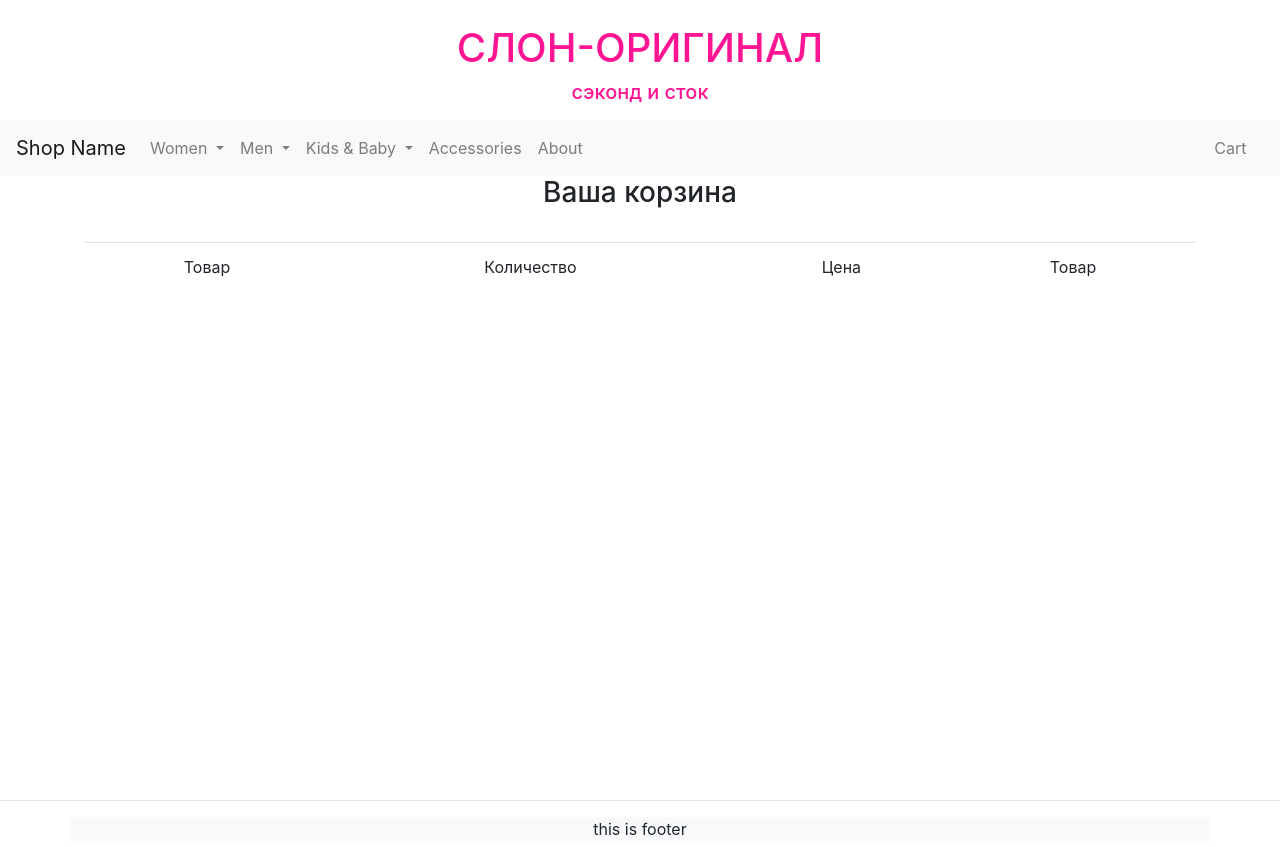
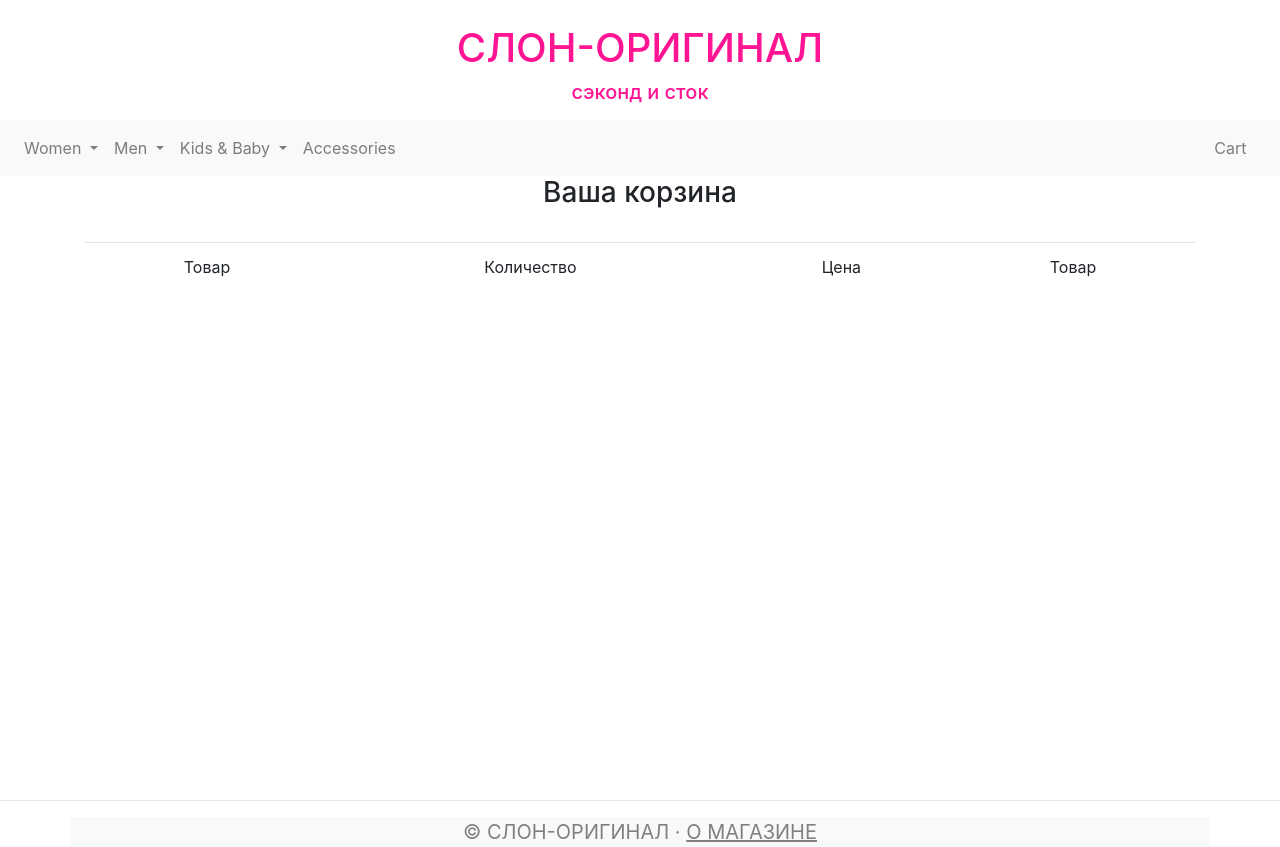
Before and after one commit to algorithm-ssau/clothes-catalogue, a Django app: page /cart/ in a window 1280 px wide. Run offline with Django 3.2, Linux system fonts and the light colour scheme; data that the repository does not hold is empty; some libraries are stand-ins or nearby versions.

Commit message:
изменён футер
в футер из dropdown-item вынесена ссылка на about.html и добавлен копирайт

```diff
--- a/mysite/clothes/static/clothes/style.css
+++ b/mysite/clothes/static/clothes/style.css
@@ -1,19 +1,39 @@
 a {
-    	color: deeppink;
+    color: deeppink;
 }
 
-a.main_title:hover {
+a:hover {
+	color: #fff;
+    background: deeppink;
 	text-decoration: none;
-    	color: #fff;
-    	background: #e24486;
+}
+
+.copyright {
+	color: grey;
+	font-size: 20px;
+	text-align: center;
+	text-transform: uppercase;
+}
+
+#copyright_link {
+	color: grey;
+	text-decoration: underline;
+}
+
+#copyright_link:hover {
+	color: black;
+	text-decoration: underline;
+	background: inherit;
 }
 
 .dropdown:hover .dropdown-menu {
-  display: block;
-   }
+	display: block;
+}
+
 .nav navbar-nav navbar-right {
-float: right;
+	float: right;
 }
+
 .nav-item{
-float: right;
+	float: right;
 }
--- a/mysite/clothes/templates/base.html
+++ b/mysite/clothes/templates/base.html
@@ -1,12 +1,6 @@
-<!--
-  This is a first-level parent template fpr every template in the app
- -->
-
 <!DOCTYPE html>
 <html lang="en">
-
     <head>
-
         <meta charset="utf-8">
         <meta content="width=device-width, initial-scale=1, shrink-to-fit=no" name="viewport">
         <meta content="" name="description">
@@ -20,7 +14,6 @@
         {% bootstrap_javascript %}
         {% bootstrap_css %}
         <link rel="stylesheet" type="text/css" href="{% static 'clothes/footer.css' %}">
-
 
         {% block custom_static %}
 
@@ -39,6 +32,7 @@
                     <h1 style="text-align: center;">
                         <a class="main_title" href="/about">СЛОН-ОРИГИНАЛ</a>
                     </h1>
+
                     <h5 style="text-align: center;">
                         <a class="main_title" href="/about">сэконд и сток</a>
                     </h5>
@@ -66,7 +60,6 @@
                 <nav class="navbar navbar-expand-md bg-light navbar-light sticky-top">
                     <div class="navbar-collapse collapse w-100 order-1 order-md-0 dual-collapse2">
                         <!-- Brand -->
-                <a class="navbar-brand" href="/">Shop Name</a>
                         <ul class="navbar-nav mr-auto navbar-left">
                             <!-- Dropdown Women -->
                             <li class="nav-item dropdown">
@@ -112,12 +105,6 @@
                             <li class="nav-item">
                                 <a class="nav-link" href="/category/any/accessories/">Accessories</a>
                             </li>
-
-                    <li class="nav-item">
-                        <a class="nav-link" href="/about">About</a>
-                    </li>
-
-
                         </ul>
          <ul class="nav navbar-nav navbar-right">
                             <li class="nav-item">
@@ -148,15 +135,16 @@
 
                 <!-- /.container -->
             </div>
+
             <footer id="footer">
                 <hr>
                 <div class="container bg-light">
-            <p class="text-center"> this is footer
+                    <p class="copyright">
+                        &copy; Слон-Оригинал ·
+                        <a id="copyright_link" href="/about">о магазине</a>
+                    </p>
                 </div>
-        </p>
             </footer>
         </div>
-
-
     </body>
 </html>
```
Lines whose indentation alone changed are shown as unchanged.
